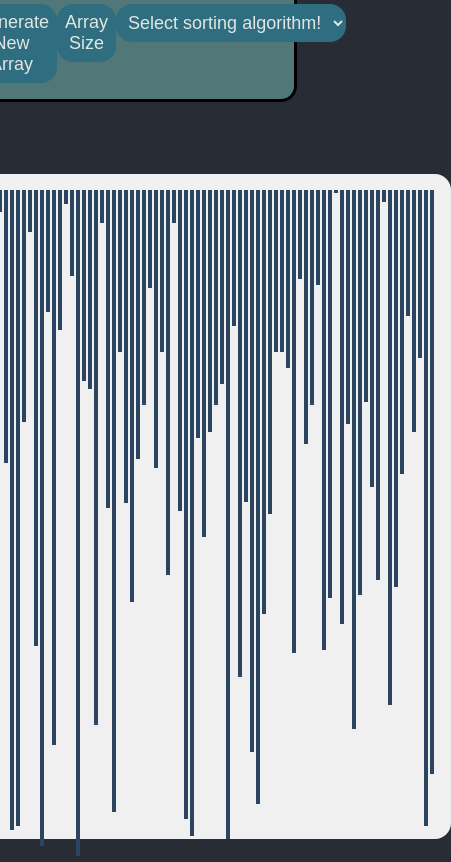
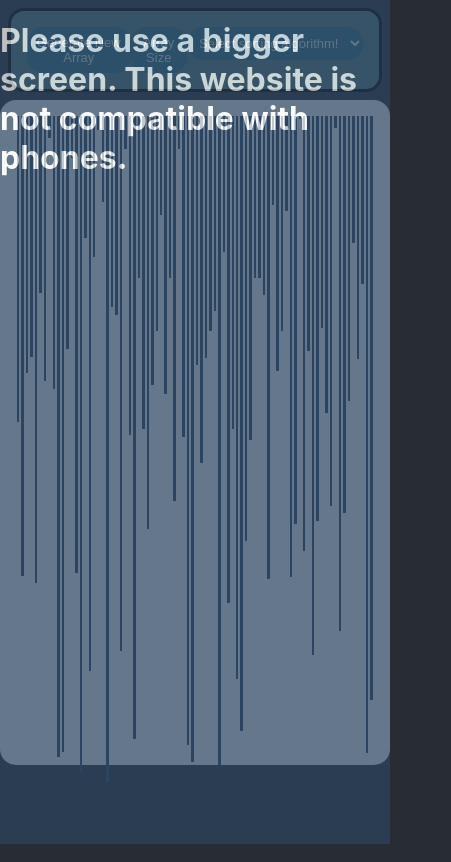
Before and after one commit to ShivWad/algo-visualizer, a React (Create React App) app: page / in a window 390 px wide. Shown: the whole page, 451 px wide, since content can reach past the window. Built offline with nearby package versions, Linux system fonts and the light colour scheme.

Commit message:
kinda response

```diff
--- a/public/index.html
+++ b/public/index.html
@@ -24,7 +24,7 @@
       work correctly both with client-side routing and a non-root public URL.
       Learn how to configure a non-root public URL by running `npm run build`.
     -->
-    <title>React App</title>
+    <title>Algorithm Visualizer</title>
   </head>
   <body>
     <noscript>You need to enable JavaScript to run this app.</noscript>
--- a/src/App.css
+++ b/src/App.css
@@ -44,7 +44,7 @@
   justify-content: space-around;
 }
 
-.config-bar.disable{
+.config-bar.disable {
   opacity: 0.5;
   pointer-events: none;
   cursor: wait;
@@ -92,6 +92,7 @@
   width: 4px;
   margin: 0 1px;
 }
+
 .select-styled {
   display: none;
   visibility: hidden;
@@ -105,6 +106,7 @@
   -webkit-transition: all 0.2s ease-in;
   transition: all 0.2s ease-in;
 }
+
 .global-button {
   font-size: large;
   background-color: var(--Midnight-Blue);
@@ -128,3 +130,31 @@
 .global-button:active {
   background-color: var(--Dark-Blue);
 }
+
+
+
+@media screen and (max-width: 836px) {
+  .App {
+    display: block;
+  }
+
+  .config-bar {
+    width: auto;
+  }
+
+  .global-button {
+    font-size: small;
+  }
+}
+
+@media screen and (max-width : 400px) {
+  .size-warning {
+    width: 100vw;
+    height: 100vh;
+    background-color: #2B4560;
+    opacity: 0.7;
+    display: inline-block;
+    position: absolute;
+    top: 0;
+  }
+}
--- a/src/App.tsx
+++ b/src/App.tsx
@@ -3,10 +3,20 @@ import './App.css';
 import { Visualizer, ConfigBar } from './components'
 function App() {
   return (
-    <div className="App">
-      <ConfigBar />
-      <Visualizer />
-    </div>
+    <>
+      <div className="App">
+        <ConfigBar />
+        <Visualizer />
+      </div>
+
+      <div className='size-warning'>
+        <h1>
+          Please use a bigger screen. This website is not compatible with phones.
+        </h1>
+      </div>
+
+    </>
+
   );
 }
 
--- a/src/components/ConfigBar/ConfigBar.tsx
+++ b/src/components/ConfigBar/ConfigBar.tsx
@@ -1,4 +1,4 @@
-import React, { useState } from 'react'
+import React, { useEffect, useState } from 'react'
 import { setRange, setSelectedSortAlgo, setUnSortedArr } from '../../redux/globalSlice';
 import { useDispatch, useSelector } from 'react-redux';
 import { reBuildArray } from '../utils';
@@ -6,10 +6,29 @@ const sortingAlgorithms = ["Merge", "Quick", "Selection", "Bubble"]
 
 const ConfigBar = () => {
     const [sliderOpen, setSliderOpen] = useState<boolean>();
-    const [localRange, setLocalRange] = useState(80);
+    const [localRange, setLocalRange] = useState(0);
+    const [max, setMaxRange] = useState<number>();
     // const [sortAlgorithm, setSortAlogrithm] = useState("");
     //@ts-ignore
     const isSorting = useSelector((state) => state.globalSlice.isSorting);
+
+    useEffect(() => {
+        let el = document.getElementById("array-el-bar-id");
+        console.log(el);
+        let width = el?.offsetWidth;
+
+        console.log("height>>>", width)
+        if (width == undefined) {
+            setMaxRange(130)
+            return;
+        }
+        let maxNumberOfEls = width / 7;
+
+        setMaxRange(maxNumberOfEls);
+        setLocalRange(maxNumberOfEls/2);
+        console.log("maxNumberOfEls>>>", maxNumberOfEls);
+
+    }, [])
 
     const dispatch = useDispatch();
     //@ts-ignore
@@ -32,7 +51,7 @@ const ConfigBar = () => {
             <button className='global-button' onClick={() => handleGenerateNewArray()}>Generate New Array</button>
             <div className='stack-button'>
                 <button className='global-button' onClick={() => setSliderOpen(!sliderOpen)}>Array Size</button>
-                <input onChange={(e) => handleSliderChange(e)} type="range" min="5" max="160" value={localRange} className={`slider ${sliderOpen && !isSorting ? "open" : "close"}`} id="myRange" />
+                <input onChange={(e) => handleSliderChange(e)} type="range" min="5" max={max} value={localRange} className={`slider ${sliderOpen && !isSorting ? "open" : "close"}`} id="myRange" />
             </div>
             <div>
                 <select className=' global-button ' onChange={(e) => handleAlgoChange(e)} id="mounth">
```
